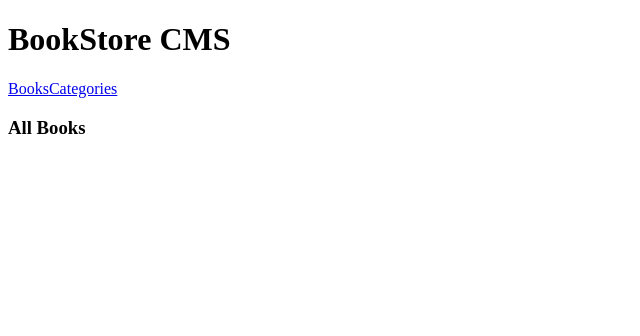
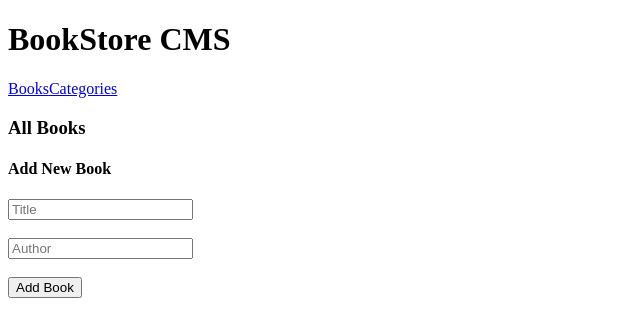
Before and after one commit to CollinsTatang/Bookstore-App, a React (Create React App) app: page /books in a window 1280 px wide. Shown: the top 336 px of the page, without its empty margins (0-640 px from the left). Built offline with nearby package versions, Linux system fonts and the light colour scheme.

Commit message:
Add Books component action

```diff
--- a/src/components/books/Books.js
+++ b/src/components/books/Books.js
@@ -1,7 +1,58 @@
+import { useState } from 'react';
+import { useDispatch, useSelector } from 'react-redux';
+import { v4 as UUID } from 'uuid';
+import { addBook, allBooks, removeBook } from '../../redux/books/books';
+
 export default function Books() {
+  const dispatch = useDispatch();
+  const books = useSelector(allBooks);
+  const [title, setTitle] = useState('');
+  const [author, setAuthor] = useState('');
+
+  const setBookTitle = (e) => {
+    setTitle(e.target.value);
+  };
+
+  const setBookAuthor = (e) => {
+    setAuthor(e.target.value);
+  };
+
+  const submitToBookStore = () => {
+    const newBook = {
+      id: UUID(),
+      title,
+      author,
+    };
+    dispatch(addBook(newBook));
+  };
+
+  const deleteBookFromStore = (e) => {
+    dispatch(removeBook({ id: e.target.id }));
+  };
+
   return (
     <div>
       <h3>All Books</h3>
+      <div>
+        <ul>
+          { books.map((book) => (
+            <li key={book.id}>
+              <span className="">{book.title}</span>
+              <button id={book.id} type="button" onClick={deleteBookFromStore}>Delete</button>
+            </li>
+          ))}
+        </ul>
+      </div>
+      <form>
+        <h4>Add New Book</h4>
+        <input placeholder="Title" onChange={setBookTitle} />
+        <br />
+        <br />
+        <input placeholder="Author" onChange={setBookAuthor} />
+        <br />
+        <br />
+        <button type="button" onClick={submitToBookStore}>Add Book</button>
+      </form>
     </div>
   );
 }
```
